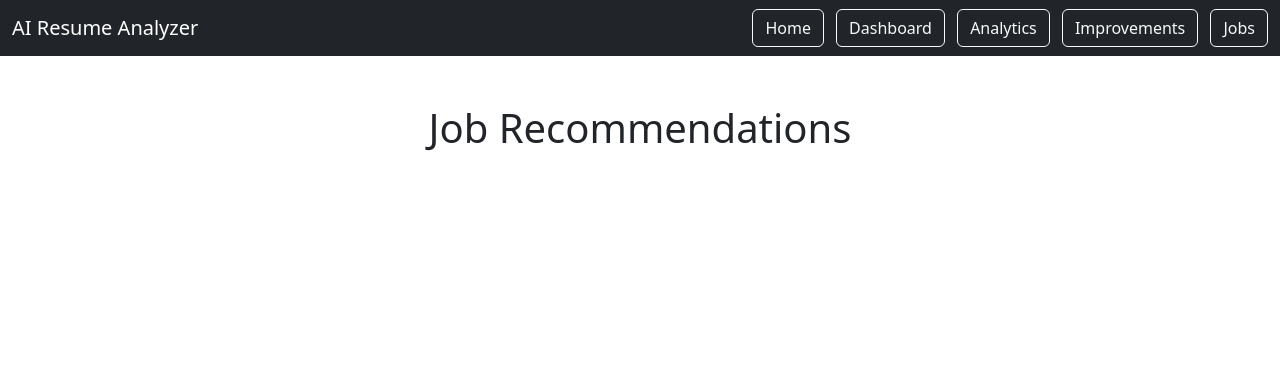
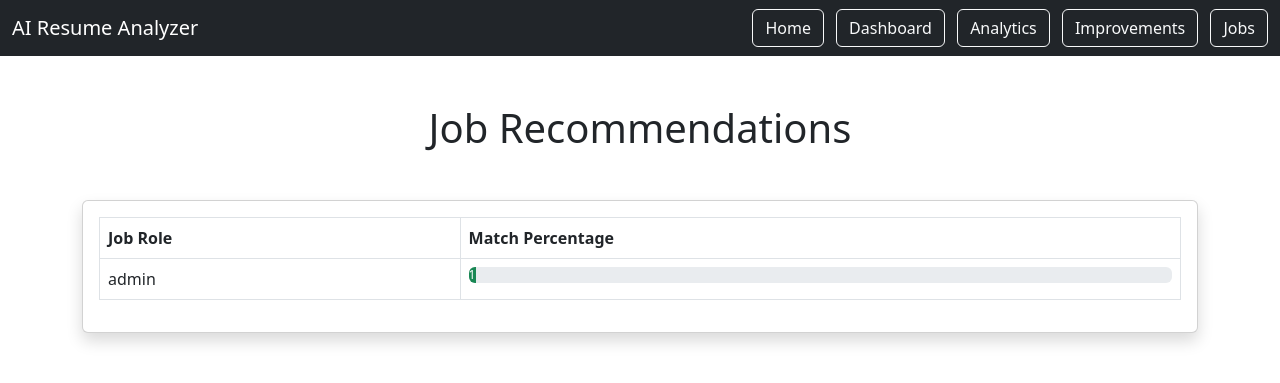
Before and after one commit to smdijaj/ai_resume_analyzer, a Flask app: template templates/jobs.html in a window 1280 px wide. Shown: the top 383 px of the page. Run offline with Flask 3, Linux system fonts and the light colour scheme; the template is opened without the code that fills it: most values are stand-ins (such as "Sample title", 1, 10 or a date in 2020).

Commit message:
Implemented intelligent job recommendation system

```diff
--- a/app.py
+++ b/app.py
@@ -13,6 +13,38 @@ db=SQLAlchemy(app)
 resume_data={}
 skills_db=[ 'python','sql','flask','pandas','numpy','matplotlib','machine learning','html','css','javascript','git','github','bootstrap']
 recommended_skills = ['python','sql','flask','pandas','numpy','matplotlib','machine learning','git','github','api','data analysis']
+job_roles = {
+
+    'Data Analyst': [
+        'python',
+        'sql',
+        'pandas',
+        'numpy',
+        'matplotlib'
+    ],
+
+    'Backend Developer': [
+        'python',
+        'flask',
+        'sql',
+        'api'
+    ],
+
+    'Frontend Developer': [
+        'html',
+        'css',
+        'javascript',
+        'bootstrap'
+    ],
+
+    'Machine Learning Engineer': [
+        'python',
+        'machine learning',
+        'numpy',
+        'pandas'
+    ]
+
+}
 @app.route('/', methods=['GET', 'POST'])
 def home():
 
@@ -152,6 +184,24 @@ def home():
                 improvements.append(
                 "Add GitHub profile link"
             )
+            job_matches={}
+            for role, skills in job_roles.items():
+
+                matched = 0
+
+                for skill in skills:
+
+                    if skill in found_skills:
+
+                        matched += 1
+
+                percentage = int(
+
+                    (matched / len(skills)) * 100
+
+                )
+
+                job_matches[role] = percentage
             if found_skills:
                 skill_values=np.ones(len(found_skills))
                 plt.figure(figsize=(8,5))
@@ -190,7 +240,8 @@ def home():
                 'skills': found_skills,
                 'education': education_found,
                 'experience': experience_found,
-                'table_data':table_data
+                'table_data':table_data,
+                'job_matches':job_matches
             }
 
             return redirect('/dashboard')
@@ -211,6 +262,6 @@ def improvements():
     return render_template('improvements.html',data=resume_data)
 @app.route('/jobs')
 def jobs():
-    return render_template('jobs.html')
+    return render_template('jobs.html',data=resume_data)
 if __name__=='__main__':
     app.run(debug=True)
--- a/templates/jobs.html
+++ b/templates/jobs.html
@@ -2,8 +2,62 @@
 
 {% block content %}
 
-<h1 class="text-center">
+<h1 class="text-center mb-5">
     Job Recommendations
 </h1>
 
+<div class="card shadow">
+
+    <div class="card-body">
+
+        <table class="table table-bordered">
+
+            <thead>
+
+                <tr>
+
+                    <th>Job Role</th>
+                    <th>Match Percentage</th>
+
+                </tr>
+
+            </thead>
+
+            <tbody>
+
+                {% for role, percentage in data.job_matches.items() %}
+
+                <tr>
+
+                    <td>{{ role }}</td>
+
+                    <td>
+
+                        <div class="progress">
+
+                            <div
+                                class="progress-bar bg-success"
+                                role="progressbar"
+                                style="width: {{ percentage }}%;">
+
+                                {{ percentage }}%
+
+                            </div>
+
+                        </div>
+
+                    </td>
+
+                </tr>
+
+                {% endfor %}
+
+            </tbody>
+
+        </table>
+
+    </div>
+
+</div>
+
 {% endblock %}
```
